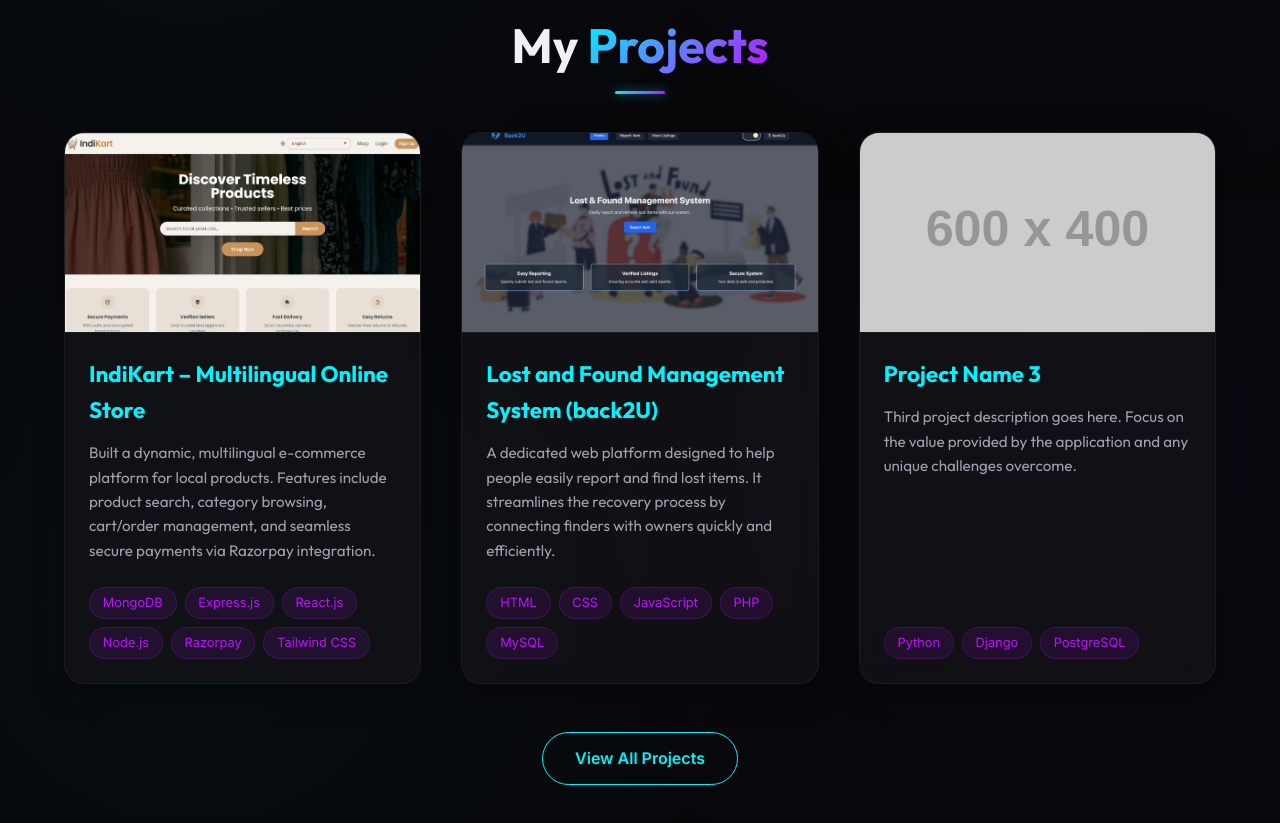
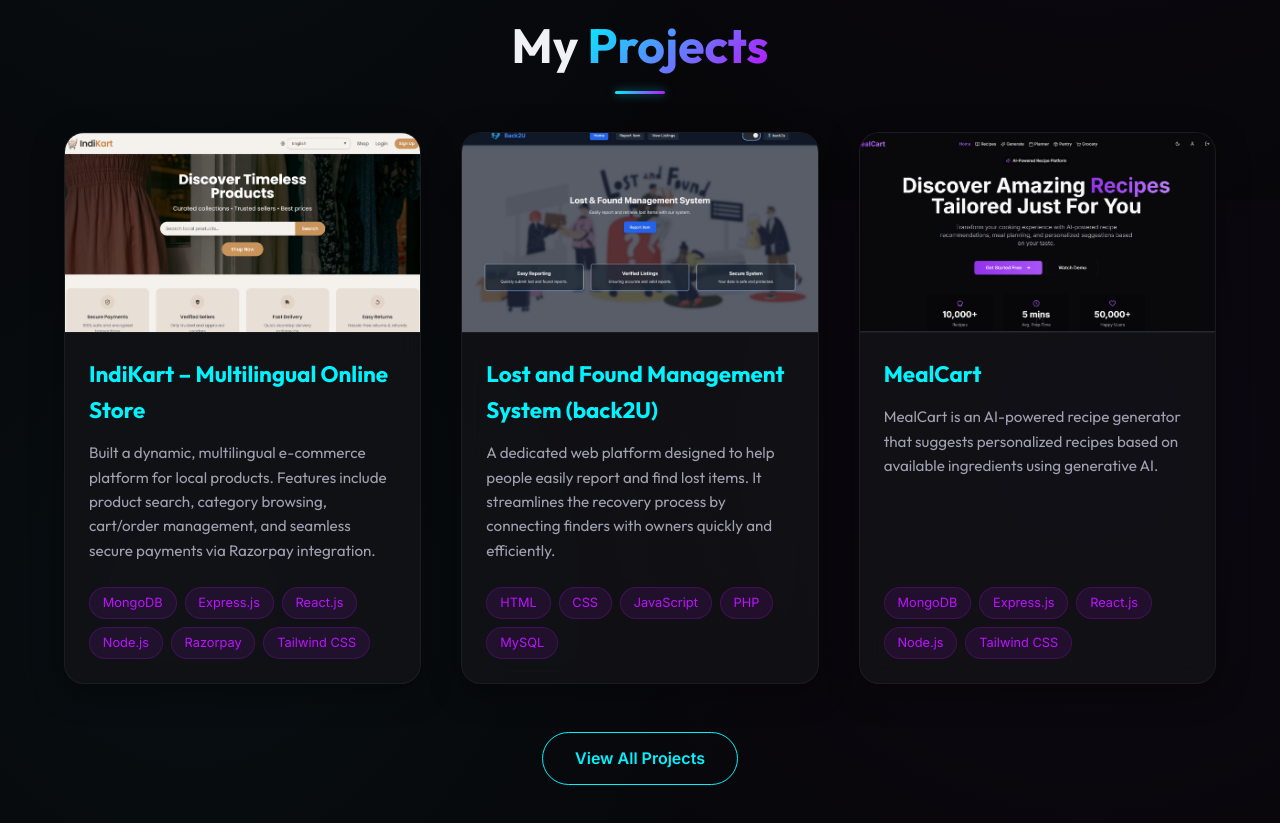
Before and after one commit to sarveshjain0211/PortFolio, a React app: page / in a window 1280 px wide. Shown: the part 3000-3823 px from the top of the page. Built offline with nearby package versions, Linux system fonts and the light colour scheme; no server answers; the HTML template or start-up script is replaced by a standard one.

Commit message:
Added 3rd Project

```diff
--- a/src/components/Projects.jsx
+++ b/src/components/Projects.jsx
@@ -20,12 +20,12 @@
     image: 'back2U.jpeg'
   },
   {
-    title: 'Project Name 3',
-    description: 'Third project description goes here. Focus on the value provided by the application and any unique challenges overcome.',
-    techStack: ['Python', 'Django', 'PostgreSQL'],
-    githubLink: '#',
-    liveLink: '#',
-    image: 'https://via.placeholder.com/600x400/1a1a2e/00ff66?text=Project+3'
+    title: 'MealCart',
+    description: 'MealCart is an AI-powered recipe generator that suggests personalized recipes based on available ingredients using generative AI.',
+    techStack: ['MongoDB', 'Express.js', 'React.js', 'Node.js', 'Tailwind CSS'],
+    githubLink: 'https://github.com/sarveshjain0211/MealCart',
+    liveLink: 'https://meal-cart-theta.vercel.app/',
+    image: 'MealCart.png'
   }
 ];
 
```
Also changed, not shown: public/MealCart.png (added).
